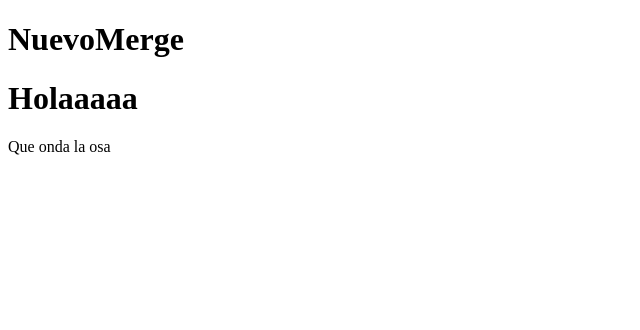
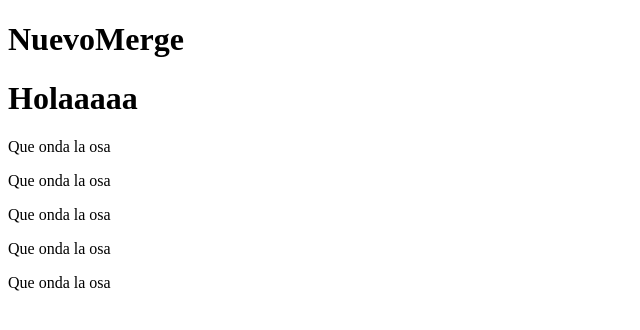
Before and after one commit to LevyMerino/hellogit, a plain HTML site: page index.html in a window 1280 px wide. Shown: the whole page, without its empty margins (0-640 px from the left). Drawn offline with Linux system fonts and the light colour scheme.

Commit message:
p la osa

```diff
--- a/index.html
+++ b/index.html
@@ -9,6 +9,11 @@
     <h1>NuevoMerge</h1>
     <h1>Holaaaaa</h1>
     <p> Que onda la osa </p>
+    <p> Que onda la osa </p>
+    <p> Que onda la osa </p>
+    <p> Que onda la osa </p>
+    <p> Que onda la osa </p>
+
 </body>
 
 
```
